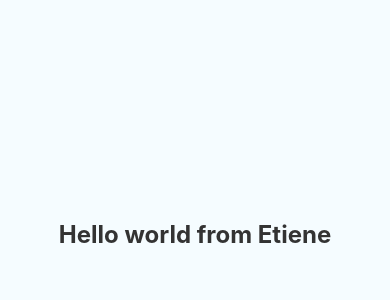
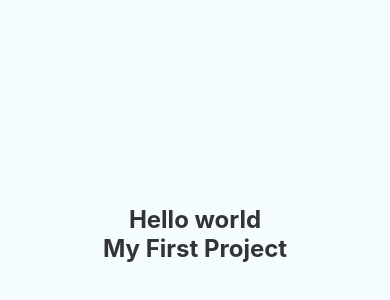
Before and after one commit to niyomugaboetiene/react-native-mobile-app-course, a React Native app: screen / in a window 390 px wide. Shown: the part 188-488 px from the top of the page. Built offline with nearby package versions, Linux system fonts and the light colour scheme.

Commit message:
running first app

```diff
--- a/App.tsx
+++ b/App.tsx
@@ -2,13 +2,13 @@ import React from "react";
 // * View is like div in web is parent component, Text lets you define or add text in your code
 // styleSheet allows you to define css in js instead of css
 import { View, Text, StyleSheet } from "react-native";
-
 export default function App() {
-  return (
+   return (
     <View style={styles.container}>
-      <Text style={styles.text}>Hello world from Etiene</Text>
+      <Text style={styles.text}>Hello world</Text>
+      <Text style={styles.text}>My First Project</Text>
     </View>
-  )
+   )
 }
 
 const styles = StyleSheet.create({
```
